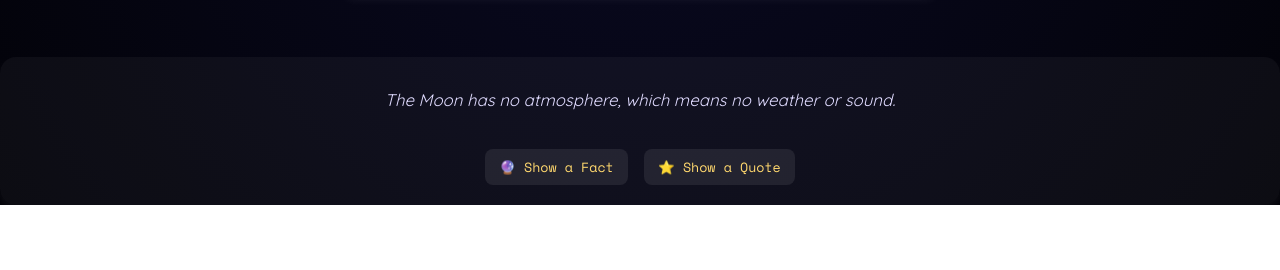
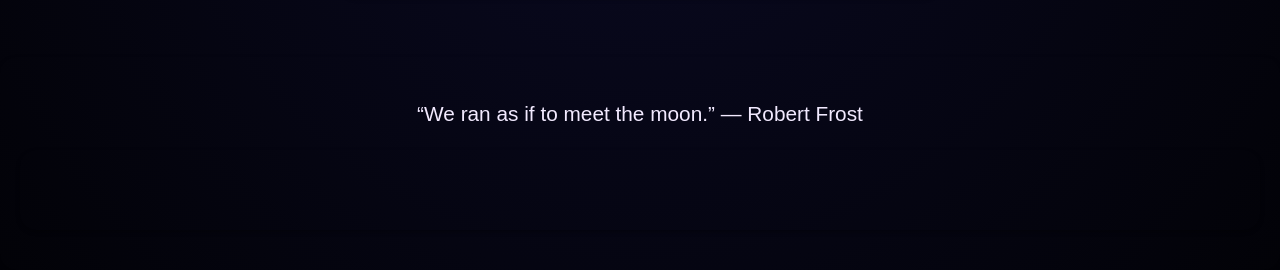
Before and after one commit to yafira/moonpocket, a website: page public/index.html in a window 1280 px wide. Shown: the part 1035-1305 px from the top of the page. Before the commit the page ends 1240 px from the top, so only its background shows below. Drawn offline with nearby package versions, Linux system fonts and the light colour scheme; a web font is replaced by a local one.

Commit message:
improved styling

```diff
--- a/public/index.html
+++ b/public/index.html
@@ -6,6 +6,7 @@
 		<link rel="stylesheet" href="styles.css" />
 		<script src="https://code.iconify.design/iconify-icon/1.0.8/iconify-icon.min.js"></script>
 		<script src="https://cdn.jsdelivr.net/npm/chart.js"></script>
+		<link rel="stylesheet" href="https://use.typekit.net/ffm5ooy.css" />
 	</head>
 	<body>
 		<div class="container">
@@ -20,9 +21,8 @@
 
 		<div id="moon-fact" class="section">
 			<p id="fact-text"></p>
-			<div style="margin-top: 12px">
-				<button id="show-fact">🔮 Show a Fact</button>
-				<button id="show-quote">⭐️ Show a Quote</button>
+			<div id="moon-fact" class="section">
+				<p id="fact-text"></p>
 			</div>
 		</div>
 
--- a/public/moonpocket-data.json
+++ b/public/moonpocket-data.json
@@ -1,10 +1,10 @@
 {
   "timestamp": "Dec 31 06:59 PM",
   "moon_phase": "FIRST_QUARTER",
-	"illumination": 63.5,
-	"distance_km": 395474,
-	"azimuth": 129.3,
-	"altitude": 52.5,
+  "illumination": 65.3,
+  "distance_km": 396292,
+  "azimuth": 236.8,
+  "altitude": 48.2,
   "moonrise": "13:18",
   "moonset": "02:47",
   "tide": {
--- a/public/script.js
+++ b/public/script.js
@@ -45,27 +45,21 @@ function icon(name, size = 20) {
 fetch('moonpocket-data.json')
 	.then((res) => res.json())
 	.then((data) => {
-		// 🌙 MOON INFO
+		// Moon Info
 		let moonHTML = `
 		  <h2>${icon('moon')}Moon Info</h2>
 		  <p><strong>${data.moon_phase.replace(
 				'_',
 				' '
 			)}</strong> (${data.illumination?.toFixed(1)}% illuminated)</p>
-      ${
-				data.moon_age
-					? `<p>${icon('calendar')}Age: ${data.moon_age} days</p>`
-					: ''
-			}
+		  ${data.moon_age ? `<p>${icon('calendar')}Age: ${data.moon_age} days</p>` : ''}
 		  <p>${icon('thermometer')}Distance: ${data.distance_km} km</p>
 		  <div id="moon-svg" style="display: flex; justify-content: center; margin-top: 16px;"></div>
 		`
 		document.getElementById('moon').innerHTML = moonHTML
-
-		// 🌕 DRAW MOON SVG
 		drawMoonIcon(data.illumination)
 
-		// 🌊 TIDE INFO
+		// Tide Info
 		const tideFeet = (data.tide.height_m * 3.28084).toFixed(2)
 		let tideHTML = `
 		  <h2>${icon('wave-sine')}Next Tide</h2>
@@ -113,7 +107,7 @@ fetch('moonpocket-data.json')
 
 		document.getElementById('tide').innerHTML = tideHTML
 
-		// 📍 LOCATION INFO
+		// Location Info
 		if (data.city && data.state) {
 			document.getElementById('time').innerHTML += `
 			  <p>${icon('map-pin')}Location: ${data.city}, ${data.state}</p>
@@ -127,20 +121,19 @@ fetch('moonpocket-data.json')
 			.querySelectorAll('.section')
 			.forEach((el) => el.classList.add('loaded'))
 
-		// 🌙 Fun Facts & Quotes
+		// Facts & Quotes
 		const moonFacts = [
 			'There are more than 200 moons in our solar system.',
 			'Jupiter has the most moons — over 90 confirmed!',
-			'Ganymede (Jupiter’s moon) is the largest moon in the solar system — even bigger than Mercury.',
-			'The Moon is slowly drifting away from Earth by about 3.8 cm per year.',
-			'Our Moon always shows the same face to Earth due to tidal locking.',
-			'Some moons have geysers that shoot water into space — like Enceladus!',
+			'Ganymede is the largest moon in the solar system — even bigger than Mercury.',
+			'Our Moon is slowly drifting away from Earth at 3.8 cm per year.',
+			"The Moon has no atmosphere, so there's no weather or sound.",
+			'Titan, Saturn’s largest moon, has lakes of methane and a hazy sky.',
+			'The far side of the Moon looks very different from the side we see.',
 			'Moondust smells like spent gunpowder, according to Apollo astronauts.',
-			'The Moon has no atmosphere, which means no weather or sound.',
-			'Buzz Aldrin and Neil Armstrong left seismic sensors on the Moon to measure moonquakes.',
-			'The far side of the Moon is thicker and looks completely different from the near side.',
-			'Titan has lakes of liquid methane and a hazy orange sky.',
-			'Scientists believe the Moon formed from a giant collision between Earth and a Mars-sized body.',
+			"Triton orbits Neptune in reverse — it's likely a captured object.",
+			'The Moon’s gravity causes Earth’s ocean tides.',
+			'A day on the Moon lasts about 29.5 Earth days.',
 		]
 
 		const moonQuotes = [
@@ -148,18 +141,15 @@ fetch('moonpocket-data.json')
 			'“Everyone is a moon, and has a dark side which he never shows to anybody.” — Mark Twain',
 			"“Shoot for the Moon. Even if you miss, you'll land among the stars.” — Norman Vincent Peale",
 			'“With freedom, books, flowers, and the moon, who could not be happy?” — Oscar Wilde',
-			"“That's one small step for man, one giant leap for mankind.” — Neil Armstrong",
-			'“The Moon was so beautiful that the ocean held up a mirror.” — Ani DiFranco',
-			'“The Moon will guide you through the night with her brightness, but she will always dwell in the darkness, in order to be seen.” — Shannon L. Alder',
+			'“The Moon will guide you through the night with her brightness...” — Shannon L. Alder',
+			'“She used to tell me that a full moon was when wishes come true.” — Shannon A. Thompson',
 			'“We ran as if to meet the moon.” — Robert Frost',
-			'“Tell me the story about how the Sun loved the Moon so much he died every night to let her breathe.” — Anonymous',
-			'“The Moon is a loyal companion. It never leaves. It’s always there, watching, steadfast.” — Tahereh Mafi',
-			'“Do not swear by the moon, for she changes constantly.” — William Shakespeare',
+			'“The Moon rested above the rooftops, a lamp for the dreamers.” — Unknown',
+			'“The Moon is a loyal companion. It never leaves...” — Tahereh Mafi',
+			'“Do not swear by the moon, for she changes constantly.” — Shakespeare',
 		]
 
 		const factText = document.getElementById('fact-text')
-		const factBtn = document.getElementById('show-fact')
-		const quoteBtn = document.getElementById('show-quote')
 
 		function getRandom(arr) {
 			return arr[Math.floor(Math.random() * arr.length)]
@@ -175,17 +165,14 @@ fetch('moonpocket-data.json')
 			}, speed)
 		}
 
-		// Initial display
-		if (factText) typeText(getRandom(moonFacts), factText)
+		function showRandomQuoteOrFact() {
+			const isQuote = Math.random() < 0.5
+			const content = isQuote ? getRandom(moonQuotes) : getRandom(moonFacts)
+			typeText(content, factText)
+		}
 
-		// Event listeners
-		factBtn?.addEventListener('click', () => {
-			typeText(getRandom(moonFacts), factText)
-		})
-
-		quoteBtn?.addEventListener('click', () => {
-			typeText(getRandom(moonQuotes), factText)
-		})
+		showRandomQuoteOrFact()
+		setInterval(showRandomQuoteOrFact, 30000)
 	})
 	.catch((err) => {
 		console.error('❌ Error loading moonpocket-data.json:', err)
@@ -195,7 +182,6 @@ fetch('moonpocket-data.json')
 		document.getElementById('time').innerHTML = fallback
 	})
 
-// 🌕 SVG Moon Drawing Function
 function drawMoonIcon(illumination) {
 	const phase = illumination / 100
 	const isWaning = phase > 0.5
--- a/public/styles.css
+++ b/public/styles.css
@@ -28,14 +28,11 @@ h1 {
 }
 
 .section {
-	background: rgba(255, 255, 255, 0.05);
+	background: rgba(255, 255, 255, 0.03); /* slightly more subtle */
 	border-radius: 16px;
 	padding: 20px;
 	margin-bottom: 20px;
-	box-shadow: 0 4px 8px rgba(255, 255, 255, 0.05);
-	opacity: 0;
-	transform: translateY(10px);
-	transition: opacity 0.8s ease, transform 0.6s ease;
+	box-shadow: 0 2px 4px rgba(0, 0, 0, 0.3); /* softer, more natural shadow */
 }
 
 .section.loaded {
@@ -112,25 +109,23 @@ p strong {
 }
 
 #moon-fact p {
-	font-size: 1.05rem;
-	line-height: 1.5;
-	margin-top: 10px;
-	min-height: 3em;
-	white-space: pre-wrap;
+	font-family: 'receipt-narrow', sans-serif;
+	font-weight: 400;
+	font-style: normal;
+	font-size: 1.3rem;
+	color: #f2eaff;
+	text-align: center;
+	line-height: 1.6;
+	padding: 16px;
 }
 
-#moon-fact button {
-	background: rgba(255, 255, 255, 0.08);
-	border: none;
-	color: #ffd86e;
-	font-family: 'Space Mono', monospace;
-	padding: 8px 14px;
-	border-radius: 8px;
-	margin: 0 6px;
-	cursor: pointer;
-	transition: background 0.2s ease;
+#moon-fact.section {
+	background: transparent;
 }
 
-#moon-fact button:hover {
-	background: rgba(255, 255, 255, 0.12);
+#moon-fact.section.loaded p:not(:empty) {
+	border-radius: 16px;
+	padding: 20px;
+	display: inline-block;
+	margin: 0 auto;
 }
```
Lines whose indentation alone changed are shown as unchanged.
